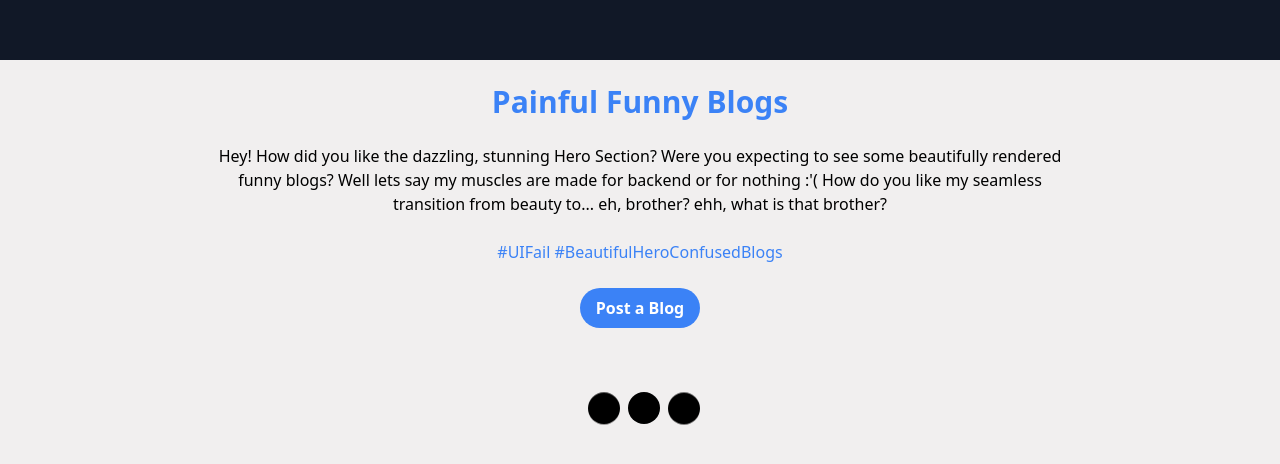
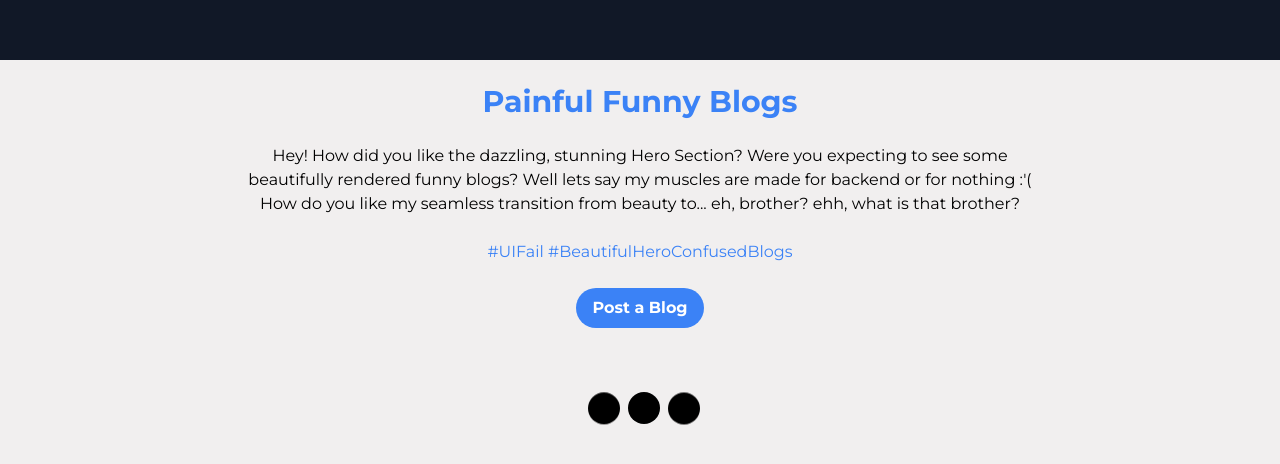
Before and after one commit to akbarirazia/blog-project, a React (Vite) app in the folder frontend/: page / in a window 1280 px wide. Shown: the part 804-1268 px from the top of the page. Built offline with nearby package versions, Linux system fonts and the light colour scheme; the HTML template or start-up script is replaced by a standard one.

Commit message:
final touched

```diff
--- a/frontend/index.html
+++ b/frontend/index.html
@@ -3,6 +3,12 @@
   <head>
     <meta charset="UTF-8" />
     <link rel="icon" type="image/svg+xml" href="/vite.svg" />
+    <link rel="preconnect" href="https://fonts.googleapis.com" />
+    <link rel="preconnect" href="https://fonts.gstatic.com" crossorigin />
+    <link
+      href="https://fonts.googleapis.com/css2?family=Montserrat:ital,wght@0,100..900;1,100..900&display=swap"
+      rel="stylesheet"
+    />
     <meta name="viewport" content="width=device-width, initial-scale=1.0" />
     <title>Blog App</title>
   </head>
--- a/frontend/src/components/BlogCard.tsx
+++ b/frontend/src/components/BlogCard.tsx
@@ -84,7 +84,7 @@ const BlogCard: React.FC<BlogCardProps> = ({
   }
 
   const truncatedContent =
-    content.length > 200 ? `${content.slice(0, 200)}...` : content
+    content.length > 200 ? `${content.slice(0, 150)}...` : content
 
   return (
     <>
--- a/frontend/src/components/PostBlog.tsx
+++ b/frontend/src/components/PostBlog.tsx
@@ -10,7 +10,7 @@ function PostBlog() {
           Painful Funny Blogs
         </h1>
         <br />
-        <p className="text-md  lg:w-2/3 text-center mx-auto my-0">
+        <p className="text-md  lg:w-2/3 text-center mx-auto my-0 px-4">
           Hey! How did you like the dazzling, stunning Hero Section? Were you
           expecting to see some beautifully rendered funny blogs? Well lets say
           my muscles are made for backend or for nothing :'( How do you like my
@@ -18,7 +18,7 @@ function PostBlog() {
           brother?
           <br />
           <br />
-          <span className="text-blue-500">
+          <span className="text-blue-500 block text-center">
             #UIFail #BeautifulHeroConfusedBlogs
           </span>
         </p>
--- a/frontend/src/index.css
+++ b/frontend/src/index.css
@@ -18,6 +18,10 @@ html,
 body {
   overflow-x: hidden;
   background: #f1efef !important;
+  font-family: "Montserrat", sans-serif;
+}
+* {
+  font-family: "Montserrat", sans-serif !important;
 }
 
 #root {
```
